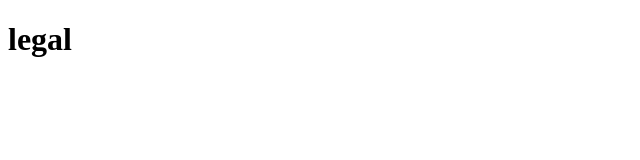
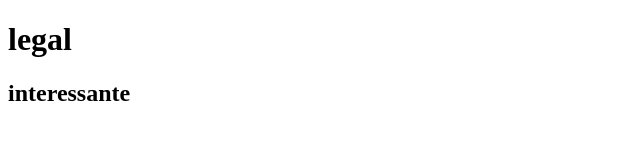
Before and after one commit to Thayna-Ferreira/demoeng1, a plain HTML site: page index.html in a window 1280 px wide. Shown: the whole page, without its empty margins (0-640 px from the left). Drawn offline with Linux system fonts and the light colour scheme.

Commit message:
adicionei um h2

```diff
--- a/index.html
+++ b/index.html
@@ -7,6 +7,7 @@
     <title>Dominando git</title>
 </head>
 <body>
-    <h1>legal</h1>
+    <h1>legal </h1>
+    <h2>interessante</h2>
 </body>
 </html>
```
